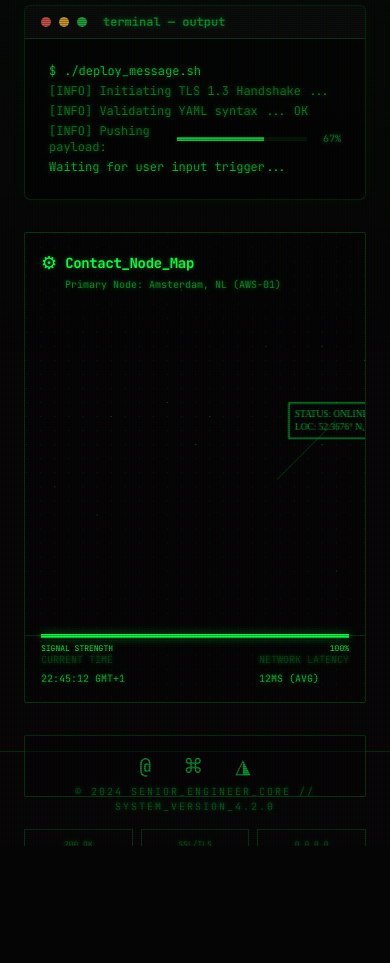
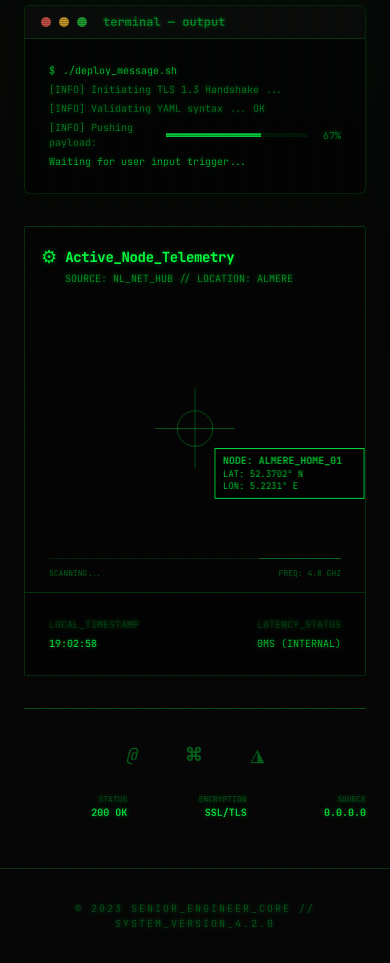
Before and after one commit to tranmani/portfolio, a Next.js app: page /contact in a window 390 px wide. Shown: the part 800-1763 px from the top of the page. Before the commit the page ends 1646 px from the top, so only its background shows below. Built offline with nearby package versions, Linux system fonts and the light colour scheme.

Commit message:
location component is done

```diff
--- a/components/DotMap.tsx
+++ b/components/DotMap.tsx
@@ -1,94 +1,163 @@
-import React, { useEffect, useRef } from "react";
+import React, { useEffect, useRef, useState } from "react";
 
 const DotMap: React.FC = () => {
   const canvasRef = useRef<HTMLCanvasElement>(null);
+  const containerRef = useRef<HTMLDivElement>(null);
+  const mousePosRef = useRef({ x: 0, y: 0 });
+  const isHoveredRef = useRef(false);
 
   useEffect(() => {
     const canvas = canvasRef.current;
-    if (!canvas) return;
+    const container = containerRef.current;
+    if (!canvas || !container) return;
 
     const ctx = canvas.getContext("2d");
     if (!ctx) return;
 
-    const width = canvas.width;
-    const height = canvas.height;
-    const spacing = 12;
+    let animationFrameId: number;
+    let width = 0;
+    let height = 0;
+
+    const handleResize = () => {
+      const rect = container.getBoundingClientRect();
+      width = rect.width;
+      height = rect.height;
+      canvas.width = width;
+      canvas.height = height;
+    };
+
+    const resizeObserver = new ResizeObserver(handleResize);
+    resizeObserver.observe(container);
+    handleResize();
+
+    const spacing = 20;
     const dotSize = 1;
 
-    const draw = () => {
+    const draw = (time: number) => {
       ctx.clearRect(0, 0, width, height);
-      ctx.fillStyle = "rgba(0, 255, 65, 0.15)";
 
+      const mouseX = mousePosRef.current.x;
+      const mouseY = mousePosRef.current.y;
+      const isHovered = isHoveredRef.current;
+
+      // Draw Dot Grid
       for (let x = 0; x < width; x += spacing) {
         for (let y = 0; y < height; y += spacing) {
-          // Subtle variance to make it look "techy"
-          const opacity = Math.random() > 0.98 ? 0.4 : 0.15;
+          const dx = x - mouseX;
+          const dy = y - mouseY;
+          const dist = Math.sqrt(dx * dx + dy * dy);
+
+          let opacity = 0.12;
+          let size = dotSize;
+
+          if (isHovered && dist < 120) {
+            opacity = 0.4 - dist / 300;
+            size = dotSize * (2 - dist / 120);
+          }
+
           ctx.fillStyle = `rgba(0, 255, 65, ${opacity})`;
-          ctx.fillRect(x, y, dotSize, dotSize);
+          ctx.fillRect(x - size/2, y - size/2, size, size);
         }
       }
 
-      // Highlight a specific "Node" area as seen in the mock
-      const nodeX = width * 0.7;
-      const nodeY = height * 0.4;
+      // Almere, NL Coordinates (Approximate visually center for the effect)
+      const nodeX = width * 0.5;
+      const nodeY = height * 0.45;
 
-      // Draw a target box
-      ctx.strokeStyle = "#00FF41";
+      // Draw Target Crosshair
+      ctx.strokeStyle = "rgba(0, 255, 65, 0.4)";
       ctx.lineWidth = 1;
-      ctx.strokeRect(nodeX - 40, nodeY - 15, 80, 30);
 
-      // Connection line to central node
       ctx.beginPath();
-      ctx.moveTo(nodeX, nodeY);
-      ctx.lineTo(nodeX - 50, nodeY + 50);
-      ctx.strokeStyle = "rgba(0, 255, 65, 0.3)";
+      ctx.arc(nodeX, nodeY, 25 + Math.sin(time / 500) * 8, 0, Math.PI * 2);
       ctx.stroke();
 
+      ctx.beginPath();
+      ctx.moveTo(nodeX - 40, nodeY);
+      ctx.lineTo(nodeX + 40, nodeY);
+      ctx.moveTo(nodeX, nodeY - 40);
+      ctx.lineTo(nodeX, nodeY + 40);
+      ctx.stroke();
+
+      // Status Info Box
+      const boxW = 150;
+      const boxH = 50;
+      ctx.fillStyle = "rgba(0, 0, 0, 0.9)";
+      ctx.fillRect(nodeX + 20, nodeY + 20, boxW, boxH);
+      ctx.strokeStyle = "#00FF41";
+      ctx.strokeRect(nodeX + 20, nodeY + 20, boxW, boxH);
+
       ctx.fillStyle = "#00FF41";
-      ctx.font = "8px 'JetBrains Mono'";
-      ctx.fillText("STATUS: ONLINE", nodeX - 35, nodeY - 3);
-      ctx.fillText("LOC: 52.3676° N, 4.9041° E", nodeX - 35, nodeY + 8);
+      ctx.font = "bold 10px 'JetBrains Mono'";
+      ctx.fillText("NODE: ALMERE_HOME_01", nodeX + 28, nodeY + 35);
+      ctx.font = "9px 'JetBrains Mono'";
+      ctx.fillText("LAT: 52.3702° N", nodeX + 28, nodeY + 48);
+      ctx.fillText("LON: 5.2231° E", nodeX + 28, nodeY + 60);
+
+      animationFrameId = requestAnimationFrame(draw);
     };
 
-    draw();
-  }, []);
+    animationFrameId = requestAnimationFrame(draw);
+    return () => {
+      cancelAnimationFrame(animationFrameId);
+      resizeObserver.disconnect();
+    };
+  }, []); // Empty dependencies ensure the loop is set up once
+
+  const handleMouseMove = (e: React.MouseEvent<HTMLCanvasElement>) => {
+    const rect = canvasRef.current?.getBoundingClientRect();
+    if (rect) {
+      mousePosRef.current = {
+        x: e.clientX - rect.left,
+        y: e.clientY - rect.top,
+      };
+    }
+  };
 
   return (
-    <div className="relative w-full h-full min-h-[300px] border border-terminal-border bg-black/40 rounded-sm overflow-hidden">
-      <div className="absolute top-4 left-4 z-10">
-        <div className="flex items-center gap-2 text-terminal-green">
-          <span className="text-lg">⚙</span>
-          <span className="font-bold text-sm tracking-tight">Contact_Node_Map</span>
+    <div
+      ref={containerRef}
+      className="relative w-full h-full min-h-[450px] border border-terminal-border bg-black/40 rounded-sm overflow-hidden group cursor-crosshair flex"
+      onMouseEnter={() => { isHoveredRef.current = true; }}
+      onMouseLeave={() => { isHoveredRef.current = false; }}
+    >
+      <div className="absolute top-4 left-4 z-10 pointer-events-none">
+        <div className="flex items-center gap-2 text-terminal-green text-shadow-none">
+          <span className="text-lg animate-pulse">⚙</span>
+          <span className="font-bold text-sm tracking-tight">Active_Node_Telemetry</span>
         </div>
-        <div className="text-[10px] text-terminal-green/50 ml-6">
-          Primary Node: Amsterdam, NL (AWS-01)
-        </div>
-      </div>
-      <canvas
-        ref={canvasRef}
-        width={600}
-        height={400}
-        className="w-full h-full object-cover opacity-80"
-      />
-
-      {/* Footer stats in map */}
-      <div className="absolute bottom-0 left-0 right-0 p-4 border-t border-terminal-border flex justify-between text-[10px] uppercase text-terminal-green/50">
-        <div>
-          <div className="text-terminal-green/20 mb-1">CURRENT TIME</div>
-          <div className="text-terminal-green/80">22:45:12 GMT+1</div>
-        </div>
-        <div>
-          <div className="text-terminal-green/20 mb-1">NETWORK LATENCY</div>
-          <div className="text-terminal-green/80">12ms (avg)</div>
+        <div className="text-[10px] text-terminal-green/50 ml-6 uppercase">
+          Source: NL_NET_HUB // LOCATION: ALMERE
         </div>
       </div>
 
-      {/* Signal Strength bar */}
-      <div className="absolute bottom-16 left-4 right-4 h-1 bg-terminal-green-faint">
-        <div className="h-full bg-terminal-green w-full shadow-[0_0_10px_rgba(0,255,65,0.5)]" />
-        <div className="text-[8px] mt-1 flex justify-between uppercase">
-          <span>Signal Strength</span>
-          <span>100%</span>
+      <canvas
+        ref={canvasRef}
+        className="w-full h-full opacity-90"
+        onMouseMove={handleMouseMove}
+      />
+
+      {/* HUD Overlays */}
+      <div className="absolute bottom-24 left-6 right-6 pointer-events-none opacity-40">
+         <div className="h-[1px] w-full bg-terminal-green/30 relative overflow-hidden">
+            <div className="absolute inset-0 bg-terminal-green translate-x-[-100%] animate-[scan_2s_linear_infinite]" />
+         </div>
+         <div className="text-[8px] mt-2 flex justify-between uppercase">
+            <span>Scanning...</span>
+            <span>Freq: 4.8 GHz</span>
+         </div>
+      </div>
+
+      <div className="absolute bottom-0 left-0 right-0 p-6 border-t border-terminal-border bg-black/80 backdrop-blur-md flex justify-between items-center text-[10px] uppercase text-terminal-green/50 pointer-events-none">
+        <div>
+          <div className="text-terminal-green/20 mb-1">LOCAL_TIMESTAMP</div>
+          <div className="text-terminal-green/80 tabular-nums font-bold">
+            {new Date().toLocaleTimeString('en-GB')}
+          </div>
+        </div>
+        <div className="text-right">
+          <div className="text-terminal-green/20 mb-1">LATENCY_STATUS</div>
+          <div className="text-terminal-green/80">0ms (INTERNAL)</div>
         </div>
       </div>
     </div>
--- a/components/layout/index.tsx
+++ b/components/layout/index.tsx
@@ -15,18 +15,21 @@ export default function Layout({
   };
   children: ReactNode;
 }) {
+  const currentDate = new Date();
+  const year = currentDate.getFullYear();
+
   return (
-    <div className="min-h-screen crt-effect">
+    <div className="min-h-screen crt-effect flex flex-col">
       <Meta {...meta} />
       <div className="scanline-overlay" />
       <Nav />
 
-      <main className={cx("pt-24 pb-12 px-6 max-w-7xl mx-auto")}>
+      <main className={cx("pt-24 pb-12 px-6 max-w-7xl mx-auto w-full flex-grow")}>
         {children}
       </main>
 
       <footer className="mt-auto py-8 text-center border-t border-terminal-border text-[10px] text-terminal-green/30 uppercase tracking-[0.2em]">
-        &copy; 2024 SENIOR_ENGINEER_CORE // SYSTEM_VERSION_4.2.0
+        &copy; {year} SENIOR_ENGINEER_CORE // SYSTEM_VERSION_4.2.0
       </footer>
     </div>
   );
--- a/pages/contact.tsx
+++ b/pages/contact.tsx
@@ -12,16 +12,16 @@ const Contact: React.FC = () => {
           root / cluster-01 / contact.yaml
         </div>
 
-        <div className="grid grid-cols-1 lg:grid-cols-5 gap-8">
+        <div className="grid grid-cols-1 lg:grid-cols-5 gap-8 items-stretch">
           {/* Main Form Terminal */}
-          <div className="lg:col-span-3 space-y-8">
-            <TerminalWindow title="contact.yaml" path="root / cluster-01 / contact.yaml">
+          <div className="lg:col-span-3 flex flex-col gap-8">
+            <TerminalWindow title="contact.yaml" path="root / cluster-01 / contact.yaml" className="flex-grow">
               <YamlForm />
             </TerminalWindow>
 
             {/* Terminal Output Sample as seen in mock */}
             <TerminalWindow title="terminal — output" className="opacity-80">
-              <div className="font-mono text-xs space-y-1">
+              <div className="font-mono text-[10px] space-y-1">
                 <div className="flex gap-2">
                   <span className="text-terminal-green">$</span>
                   <span>./deploy_message.sh</span>
@@ -33,7 +33,7 @@ const Contact: React.FC = () => {
                    <div className="w-48 h-1 bg-terminal-green-faint relative">
                       <div className="absolute inset-0 bg-terminal-green w-[67%]" />
                    </div>
-                   <span className="text-[10px]">67%</span>
+                   <span>67%</span>
                 </div>
                 <div className="text-terminal-green animate-pulse">Waiting for user input trigger...</div>
               </div>
@@ -41,32 +41,45 @@ const Contact: React.FC = () => {
           </div>
 
           {/* Node Map / Sidebar */}
-          <div className="lg:col-span-2 space-y-8">
+          <div className="lg:col-span-2 flex flex-col">
             <DotMap />
+          </div>
+        </div>
 
-            {/* Social Links / Footer Icons as seen in mock */}
-            <div className="flex justify-center gap-8 py-4 border border-terminal-border bg-black/40 rounded-sm">
-                <button className="text-terminal-green/60 hover:text-terminal-green transition-colors text-xl">@</button>
-                <button className="text-terminal-green/60 hover:text-terminal-green transition-colors text-xl">⌘</button>
-                <button className="text-terminal-green/60 hover:text-terminal-green transition-colors text-xl">◮</button>
-            </div>
+        {/* Unified Bottom Info Bar */}
+        <div className="mt-12 pt-8 border-t border-terminal-border/30">
+            <div className="flex flex-col lg:flex-row justify-between items-center lg:items-end gap-12">
+                {/* Left side Status */}
+                <div className="hidden lg:block text-[10px] text-terminal-green/20 uppercase tracking-widest self-center">
+                    SYSTEM_LINK_ACTIVE // ENCRYPTION: AES-256-GCM
+                </div>
 
-            {/* Status indicators */}
-            <div className="grid grid-cols-3 gap-2">
-                <div className="border border-terminal-border p-2 text-center">
-                    <div className="text-[8px] text-terminal-green/30">200 OK</div>
-                    <div className="text-[10px] font-bold">ENDPOINT STATUS</div>
-                </div>
-                <div className="border border-terminal-border p-2 text-center">
-                    <div className="text-[8px] text-terminal-green/30">SSL/TLS</div>
-                    <div className="text-[10px] font-bold">SECURE</div>
-                </div>
-                <div className="border border-terminal-border p-2 text-center">
-                    <div className="text-[8px] text-terminal-green/30">0.0.0.0</div>
-                    <div className="text-[10px] font-bold">SHIELD</div>
+                {/* Right side group */}
+                <div className="space-y-6 w-full lg:w-auto">
+                    {/* Icons */}
+                    <div className="flex justify-center lg:justify-end gap-12 text-terminal-green/40">
+                        <button className="hover:text-terminal-green transition-colors text-lg italic">@</button>
+                        <button className="hover:text-terminal-green transition-colors text-lg font-bold">⌘</button>
+                        <button className="hover:text-terminal-green transition-colors text-lg">◮</button>
+                    </div>
+
+                    {/* Status Grids */}
+                    <div className="grid grid-cols-3 gap-4">
+                        <div className="text-right">
+                            <div className="text-[8px] text-terminal-green/30 uppercase">Status</div>
+                            <div className="text-[10px] font-bold">200 OK</div>
+                        </div>
+                        <div className="text-right">
+                            <div className="text-[8px] text-terminal-green/30 uppercase">Encryption</div>
+                            <div className="text-[10px] font-bold">SSL/TLS</div>
+                        </div>
+                        <div className="text-right">
+                            <div className="text-[8px] text-terminal-green/30 uppercase">Source</div>
+                            <div className="text-[10px] font-bold">0.0.0.0</div>
+                        </div>
+                    </div>
                 </div>
             </div>
-          </div>
         </div>
       </div>
     </Layout>
--- a/styles/globals.css
+++ b/styles/globals.css
@@ -4,9 +4,13 @@
 @tailwind components;
 @tailwind utilities;
 
+html, body {
+  @apply h-full cursor-default;
+}
+
 @layer base {
   body {
-    @apply bg-background text-terminal-green font-mono overflow-x-hidden;
+    @apply bg-background text-terminal-green font-mono overflow-x-hidden min-h-screen;
     text-shadow: 0 0 5px rgba(0, 255, 65, 0.4);
   }
 
--- a/tailwind.config.js
+++ b/tailwind.config.js
@@ -26,6 +26,7 @@ module.exports = {
         "slide-down-fade": "slide-down-fade 0.3s cubic-bezier(0.16, 1, 0.3, 1)",
         "flicker": "flicker 0.15s infinite",
         "scanline": "scanline 8s linear infinite",
+        "scan": "scan 3s linear infinite",
         "blink": "blink 1s step-end infinite",
       },
       keyframes: {
@@ -64,6 +65,10 @@ module.exports = {
           "0%": { transform: "translateY(-100%)" },
           "100%": { transform: "translateY(100%)" },
         },
+        "scan": {
+          "0%": { transform: "translateX(-100%)" },
+          "100%": { transform: "translateX(100%)" },
+        },
         "blink": {
           "from, to": { opacity: 1 },
           "50%": { opacity: 0 },
```
